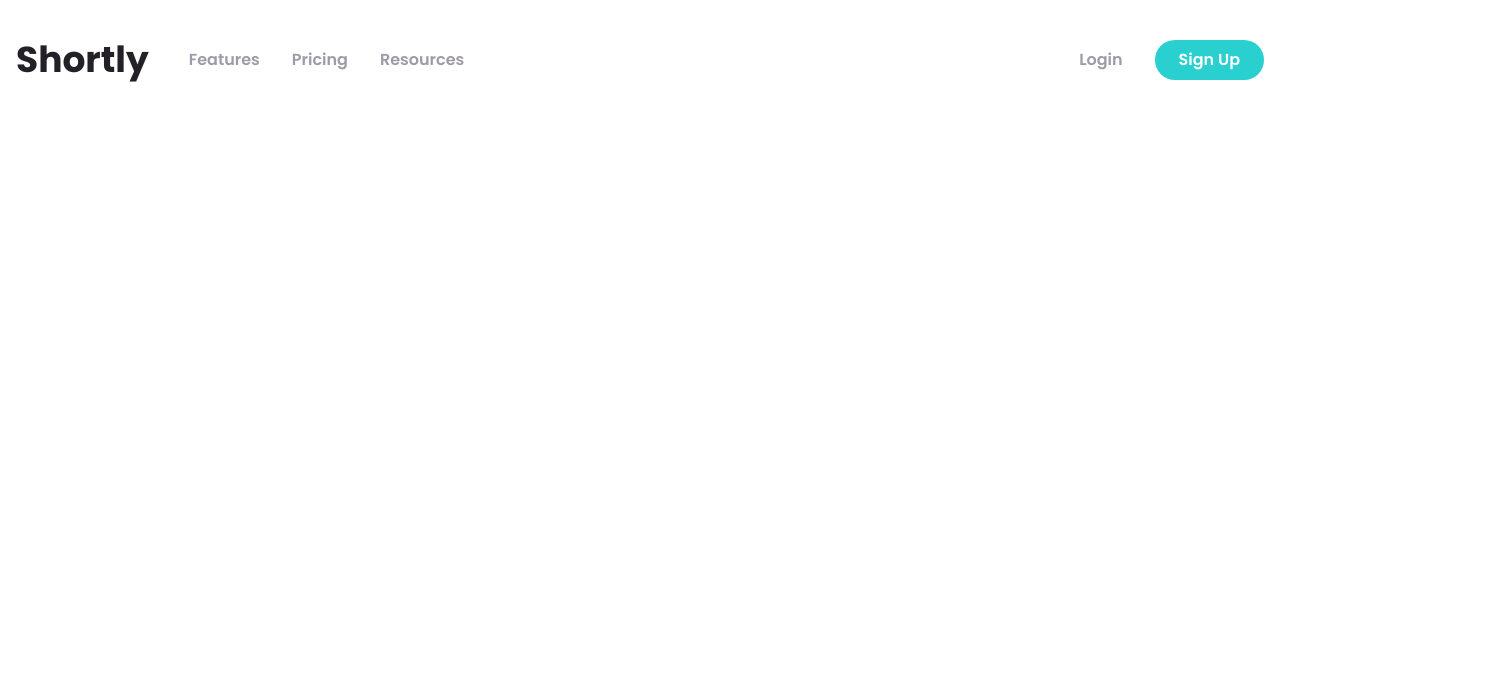
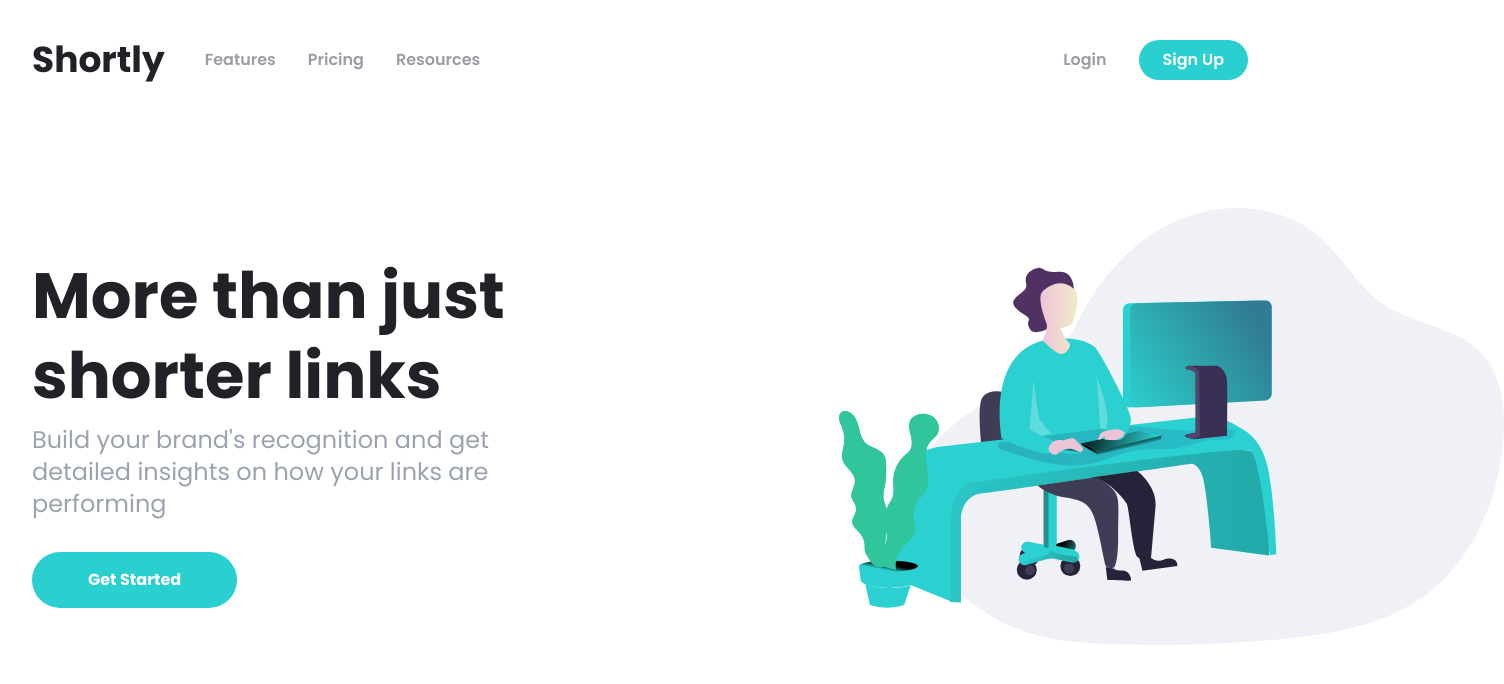
Before and after one commit to krish-98/url-shortner, a React (Create React App) app: page / in a window 1280 px wide. Shown: the top 684 px of the page, 1504 px wide, since content can reach past the window. Built offline with nearby package versions, Linux system fonts and the light colour scheme.

Commit message:
header section completed

```diff
--- a/src/App.js
+++ b/src/App.js
@@ -1,11 +1,13 @@
 import { Fragment } from "react"
+import Header from "./components/Header"
 import Navbar from "./components/Navbar"
 
 function App() {
   return (
-    <Fragment>
+    <div className="mx-4">
       <Navbar />
-    </Fragment>
+      <Header />
+    </div>
   )
 }
 
--- a/src/components/Header.jsx
+++ b/src/components/Header.jsx
@@ -0,0 +1,33 @@
+import React from "react"
+import Illustration from "../images/illustration-working.svg"
+
+const Header = () => {
+  return (
+    <header className="mx-4 overflow-x-hidden-hidden">
+      <div className="mt-16 md:flex justify-between max-w-7xl mx-auto md:mt-44">
+        <div className="text-center md:text-left">
+          <h1 className="text-[4rem] leading-tight font-bold text-veryDarkViolet">
+            More than just shorter links
+          </h1>
+          <p className="text-2xl text-gray-400 mt-2 leading-8">
+            Build your brand's recognition and get detailed insights on how your
+            links are performing
+          </p>
+          <button className="font-bold text-white bg-Cyan py-4 px-14 rounded-full mt-8 hover:opacity-50">
+            Get Started
+          </button>
+        </div>
+
+        <div className="mt-8 w-screen">
+          <img
+            className="md:relative -top-20 left-64 object-contain"
+            src={Illustration}
+            alt="illustration"
+          />
+        </div>
+      </div>
+    </header>
+  )
+}
+
+export default Header
--- a/src/index.css
+++ b/src/index.css
@@ -6,4 +6,5 @@
 
 body {
   font-family: "Poppins";
+  overflow-x: hidden;
 }
```
